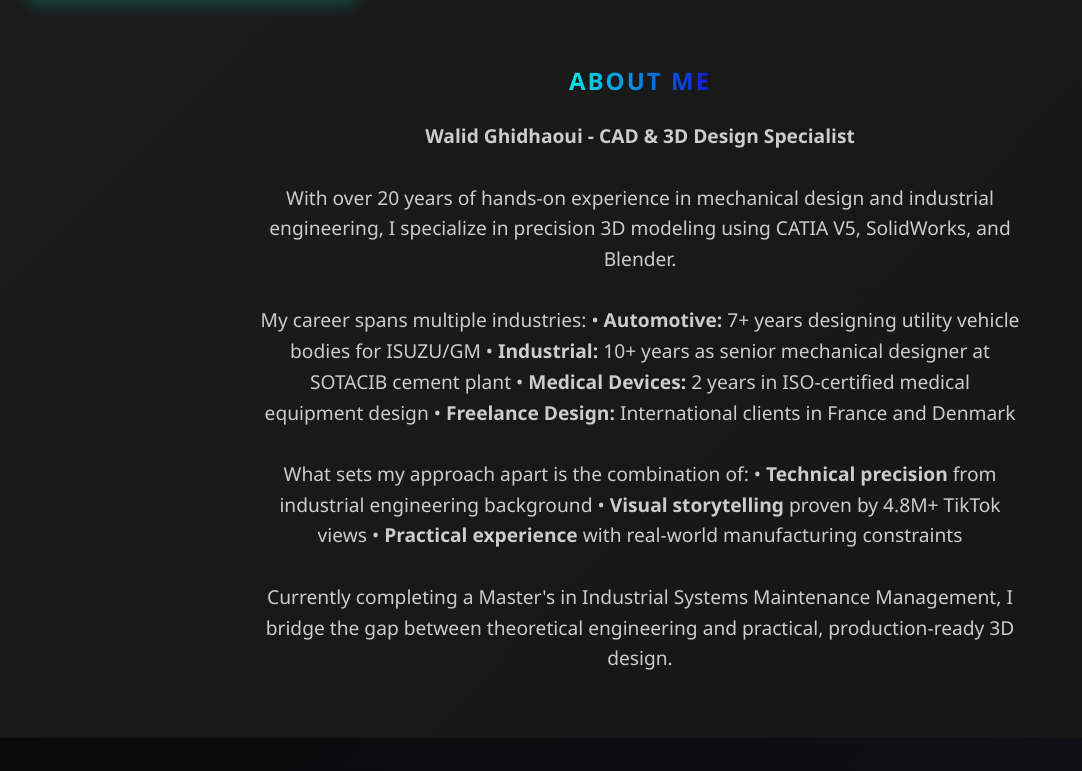
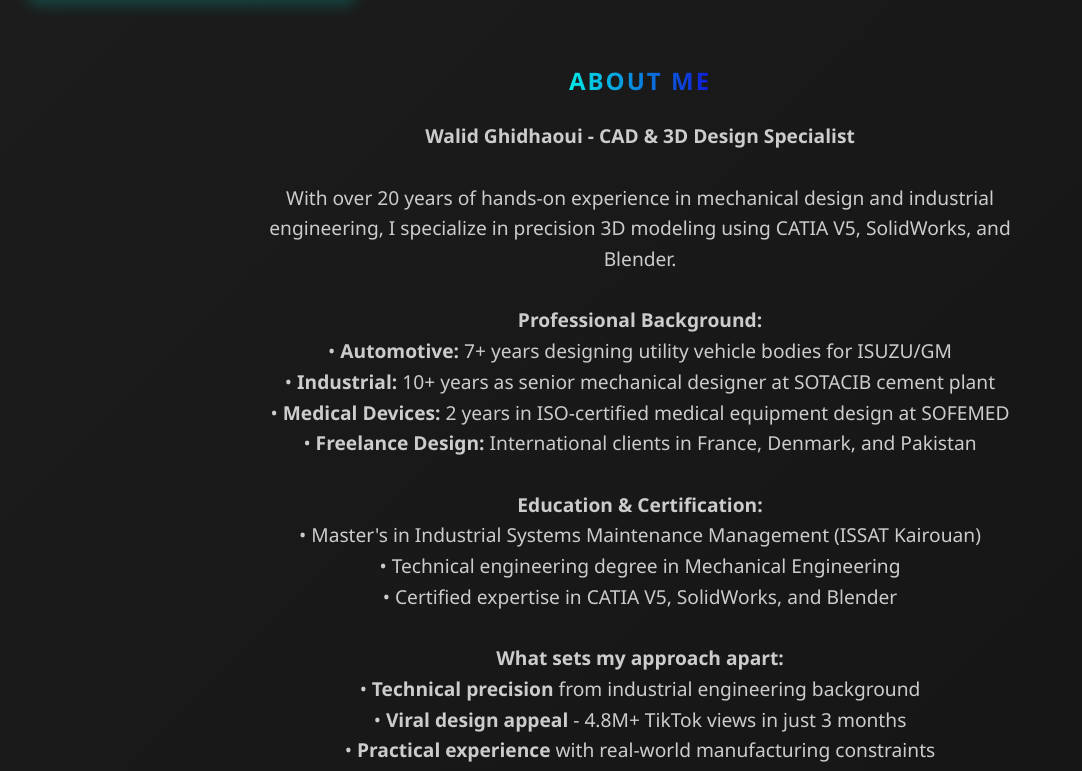
Before and after one commit to Walidghidhaoui/CRAVIMOOR, a React (Create React App) app: page / in a window 1280 px wide. Shown: the part 5298-6069 px from the top of the page, without its empty margins (0-1082 px from the left). Built offline with nearby package versions, Linux system fonts and the light colour scheme.

Commit message:
Update App.js
update

```diff
--- a/src/App.js
+++ b/src/App.js
@@ -249,20 +249,25 @@ function App() {
     With over 20 years of hands-on experience in mechanical design and industrial engineering,
     I specialize in precision 3D modeling using CATIA V5, SolidWorks, and Blender.<br/><br/>
 
-    My career spans multiple industries:
-    • <strong>Automotive:</strong> 7+ years designing utility vehicle bodies for ISUZU/GM
-    • <strong>Industrial:</strong> 10+ years as senior mechanical designer at SOTACIB cement plant
-    • <strong>Medical Devices:</strong> 2 years in ISO-certified medical equipment design
-    • <strong>Freelance Design:</strong> International clients in France and Denmark<br/><br/>
+    <strong>Professional Background:</strong><br/>
+    • <strong>Automotive:</strong> 7+ years designing utility vehicle bodies for ISUZU/GM<br/>
+    • <strong>Industrial:</strong> 10+ years as senior mechanical designer at SOTACIB cement plant<br/>
+    • <strong>Medical Devices:</strong> 2 years in ISO-certified medical equipment design at SOFEMED<br/>
+    • <strong>Freelance Design:</strong> International clients in France, Denmark, and Pakistan<br/><br/>
 
-    What sets my approach apart is the combination of:
-    • <strong>Technical precision</strong> from industrial engineering background
-    • <strong>Visual storytelling</strong> proven by 4.8M+ TikTok views
-    • <strong>Practical experience</strong> with real-world manufacturing constraints<br/><br/>
+    <strong>Education & Certification:</strong><br/>
+    • Master's in Industrial Systems Maintenance Management (ISSAT Kairouan)<br/>
+    • Technical engineering degree in Mechanical Engineering<br/>
+    • Certified expertise in CATIA V5, SolidWorks, and Blender<br/><br/>
 
-    Currently completing a Master's in Industrial Systems Maintenance Management,
+    <strong>What sets my approach apart:</strong><br/>
+    • <strong>Technical precision</strong> from industrial engineering background<br/>
+    • <strong>Viral design appeal</strong> - 4.8M+ TikTok views in just 3 months<br/>
+    • <strong>Practical experience</strong> with real-world manufacturing constraints<br/>
+
     I bridge the gap between theoretical engineering and practical,
-    production-ready 3D design.
+    production-ready 3D design, delivering solutions that are both
+    technically sound and visually compelling.
   </p>
 </section>
 
```
